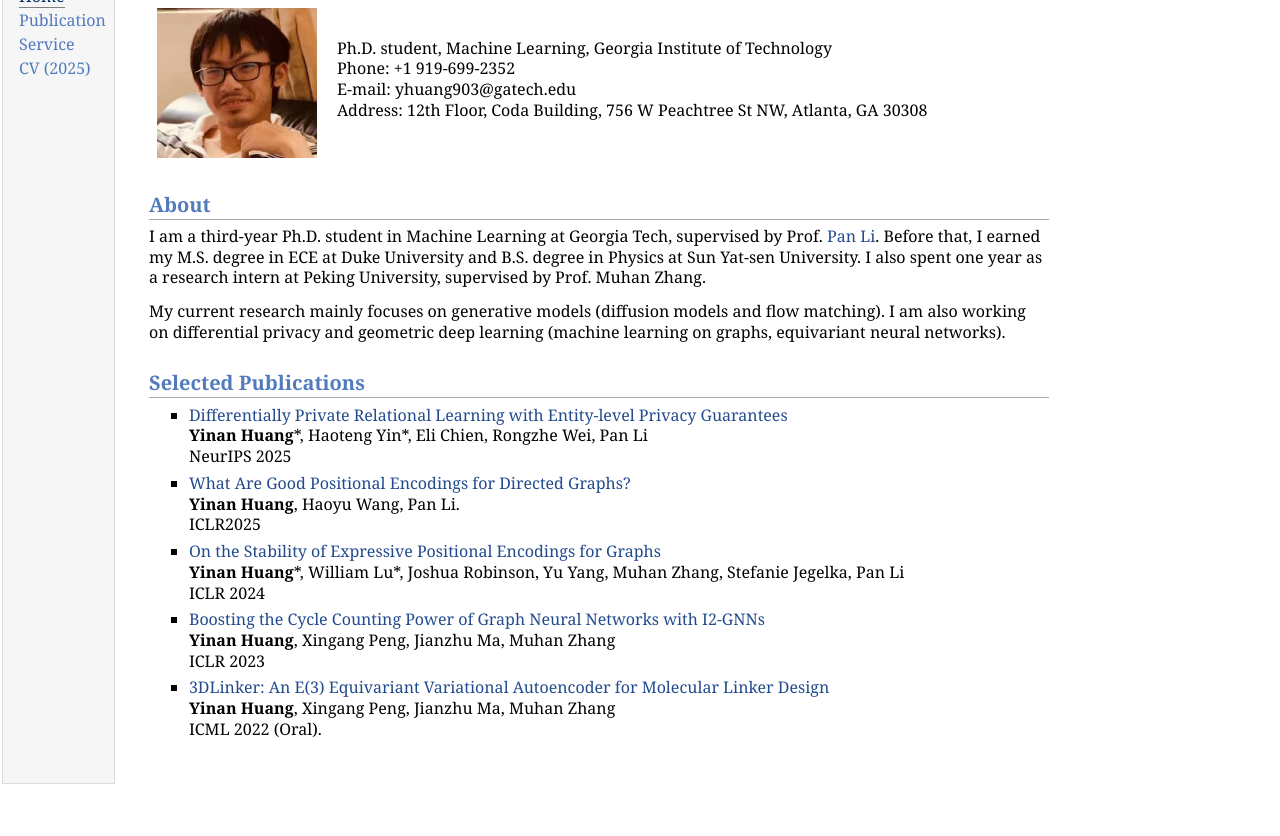
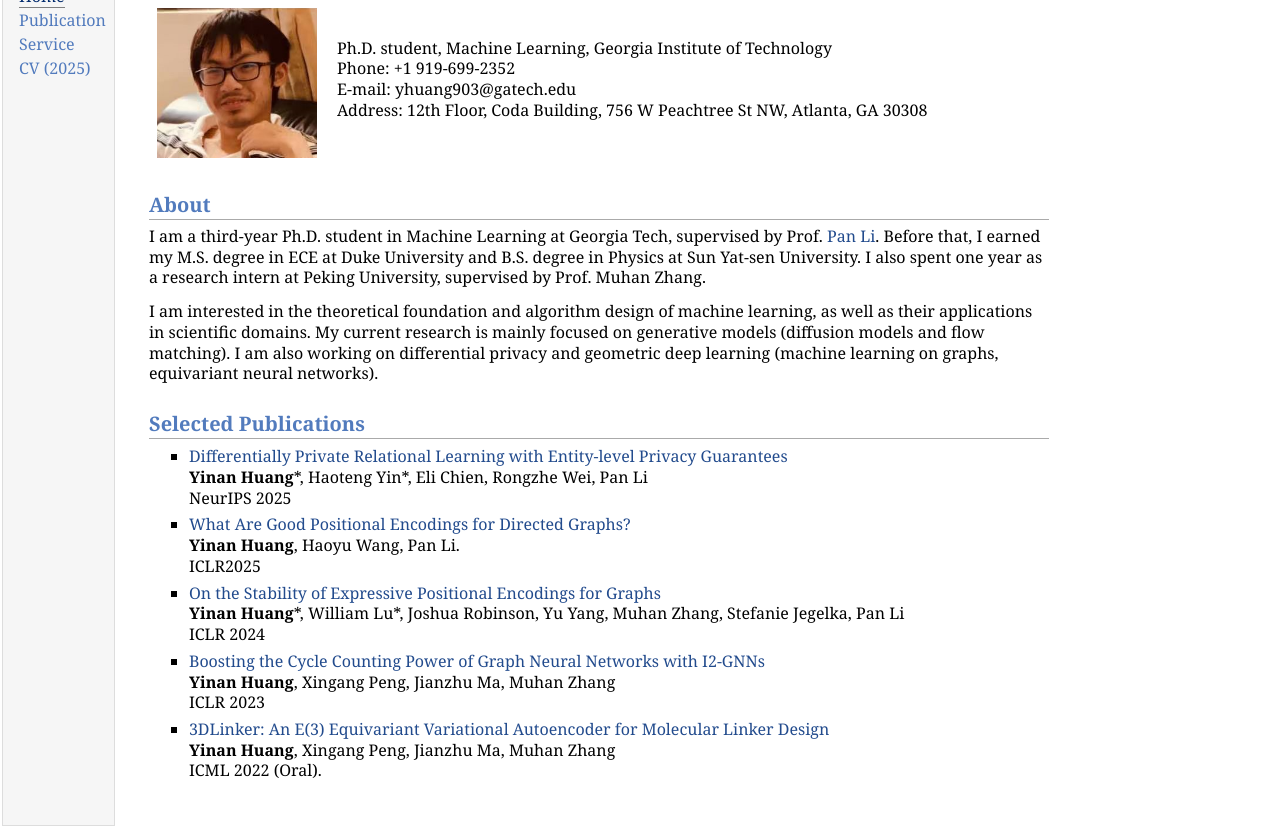
Before and after one commit to YinanHuang/YinanHuang.github.io, a plain HTML site: page index.html in a window 1280 px wide. Shown: the part 68-904 px from the top of the page. Before the commit the page ends 862 px from the top, so only its background shows below. Drawn offline with Linux system fonts and the light colour scheme.

Commit message:
update 2025/10/15

```diff
--- a/index.html
+++ b/index.html
@@ -32,7 +32,7 @@ Address: 12th Floor, Coda Building, 756 W Peachtree St NW, Atlanta, GA 30308</p>
 </td></tr></table>
 <h2>About</h2>
 <p>I am a third-year Ph.D. student in Machine Learning at Georgia Tech, supervised by Prof. <a href="https://sites.google.com/view/panli-purdue/home">Pan Li</a>. Before that, I earned my M.S. degree in ECE at Duke University and B.S. degree in Physics at Sun Yat-sen University. I also spent one year as a research intern at Peking University, supervised by Prof. Muhan Zhang. </p>
-<p>My current research mainly focuses on generative models (diffusion models and flow matching). I am also working on differential privacy and geometric deep learning (machine learning on graphs, equivariant neural networks).</p>
+<p>I am interested in the theoretical foundation and algorithm design of machine learning, as well as their applications in scientific domains. My current research is mainly focused on generative models (diffusion models and flow matching). I am also working on differential privacy and geometric deep learning (machine learning on graphs, equivariant neural networks).</p>
 <h2>Selected Publications</h2>
 <ul>
 <li><p><a href="https://arxiv.org/abs/2506.08347">Differentially Private Relational Learning with Entity-level Privacy Guarantees</a><br /> <b>Yinan Huang</b>*,  Haoteng Yin*, Eli Chien, Rongzhe Wei, Pan Li <br /> NeurIPS 2025
```
Also changed, not shown: 1 other file.
